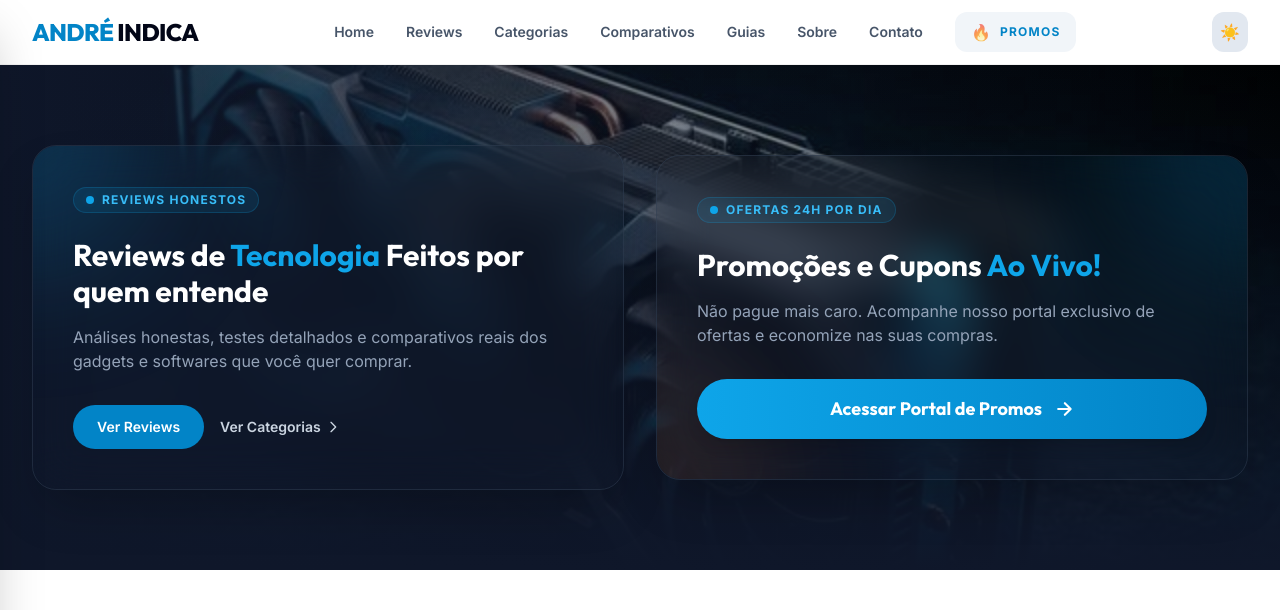
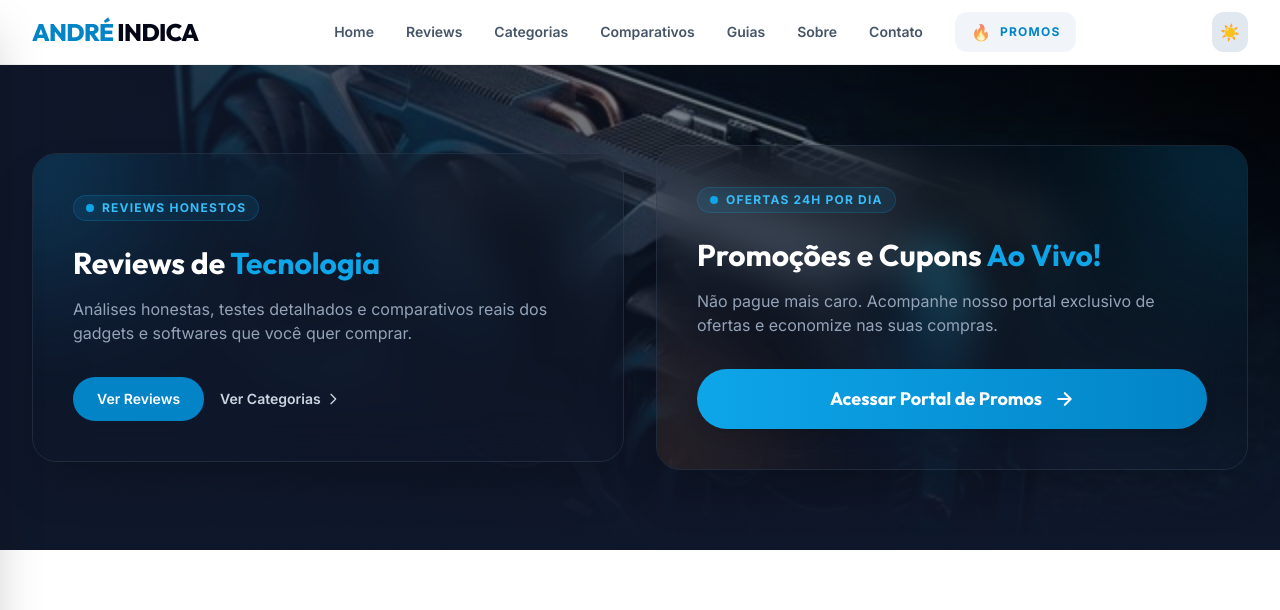
Before and after one commit to andresperes33/blog, a Django app: page / in a window 1280 px wide. Shown: the top 610 px of the page. Run offline with Django 5.2, Linux system fonts and the light colour scheme; data that the repository does not hold is empty; some libraries are stand-ins or nearby versions.

Commit message:
style: remove 'Feitos por quem entende' from hero heading

```diff
--- a/templates/reviews/index.html
+++ b/templates/reviews/index.html
@@ -32,7 +32,7 @@
                     </div>
 
                     <h1 class="text-3xl font-outfit font-bold text-white mb-4">
-                        Reviews de <span class="text-primary-500">Tecnologia</span> Feitos por quem entende
+                        Reviews de <span class="text-primary-500">Tecnologia</span>
                     </h1>
 
                     <p class="text-slate-400 text-base mb-8">
```
